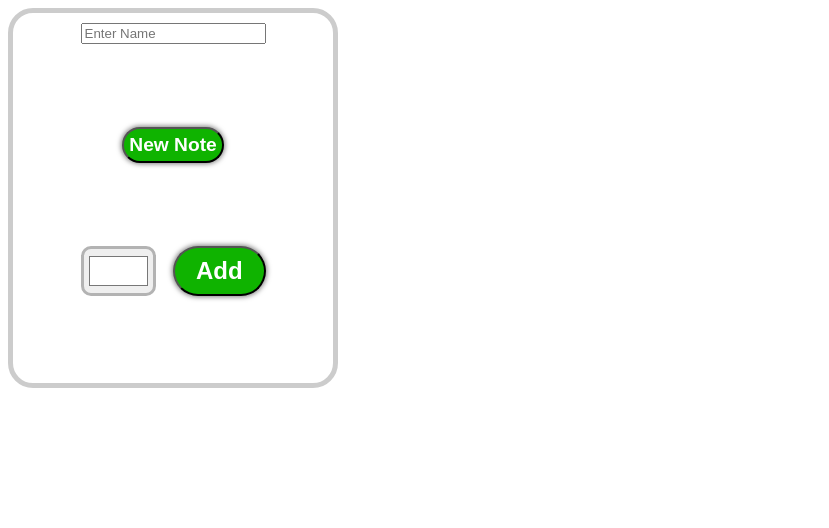
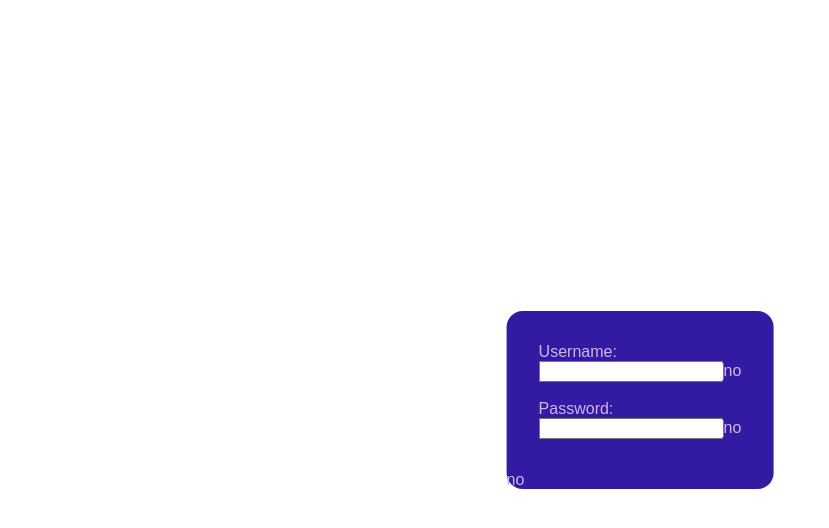
Before and after one commit to debrine/Next-Up, a React (Vite) app: page / in a window 1280 px wide. Shown: the top 528 px of the page, without its empty margins (0-829 px from the left). Built offline with nearby package versions, Linux system fonts and the light colour scheme.

Commit message:
Messing around with the Login.jsx

```diff
--- a/src/App.jsx
+++ b/src/App.jsx
@@ -3,11 +3,10 @@ import Login from "./states/Login/Login.jsx"
 
 
 function App() {
-
   return (
     <>
-      {/* <Login /> */}
-      <CreateInitiativeCard/>
+      <Login />
+      {/* <CreateInitiativeCard/> */}
     </>
   )
 }
--- a/src/components/combat-components/CreateInitiativeCard/CreateInitiativeCard.jsx
+++ b/src/components/combat-components/CreateInitiativeCard/CreateInitiativeCard.jsx
@@ -16,6 +16,7 @@ function CreateInitiativeCard(props){
     function updateCharacterName(e){
         setName(e.target.value)
     }
+
 
     function addNote(){
         setNoteList(noteList.concat(<CharacterNoteField />))
--- a/src/components/login-components/LoginTextField.jsx
+++ b/src/components/login-components/LoginTextField.jsx
@@ -1,12 +1,18 @@
 import PropTypes from 'prop-types'
+import styles from './LoginTextField.module.css'
 
 function LoginTextField(props){
+
+    const test = document.getElementsByClassName(styles.textAreaDiv)
+    if(props.loginStatus){test[0].style.display = 'none'}
+
     return(
-        <>
-            <label for={props.label}>{props.label}:</label>
+        <div className={styles.textAreaDiv}>
+            <label>{props.label}:</label>
             <br />
             <input type='text' id={props.label} name={props.label}/>
-        </>
+            {props.loginStatus ? 'yes':'no'}
+        </div>
     )
 }
 
--- /dev/null
+++ b/src/components/login-components/LoginTextField.module.css
@@ -0,0 +1,3 @@
+.textAreaDiv{
+
+}
--- a/src/states/Login/Login.jsx
+++ b/src/states/Login/Login.jsx
@@ -1,16 +1,25 @@
 import PropTypes from 'prop-types'
 import styles from "./Login.module.css"
 import LoginTextField from '../../components/login-components/LoginTextField.jsx'
+import { useState } from 'react'
 
 function Login(props){
+
+    const [loggedIn, setLoggedIn] = useState(false)
+
+    const testFunction = () => {
+        setLoggedIn(c => !loggedIn)
+    }
+
     return(
         <>
-            <div className={styles.parentDiv}>
+            <div className={styles.parentDiv} onClick={testFunction}>
                 <div className={styles.loginContainer}>
-                    <LoginTextField label='Username'/>
+                    <LoginTextField label='Username' loginStatus={loggedIn}/>
                     <br />
-                    <LoginTextField label='Password'/>
+                    <LoginTextField label='Password' loginStatus={loggedIn}/>
                 </div>
+                {loggedIn ? 'yes': 'no'}
             </div>
         </>
     )
--- a/src/states/Login/Login.module.css
+++ b/src/states/Login/Login.module.css
@@ -3,7 +3,7 @@
     top:50%;
     left: 50%;
     transform: translate(-50%, -50%);
-    background-color: #1e0a77;
+    background-color: hsl(251, 72%, 37%);
     color: rgb(207, 183, 230);
     border-radius: 16px;
     transition:
@@ -13,12 +13,12 @@
         transform 2s;
 }
 
-.parentDiv:hover{
+/* .parentDiv:hover{
     background-color: aqua;
     top: 0;
     left: 0;
     transform: translate(0,0);
-}
+} */
 
 .loginContainer{
     margin: 30px;
```
